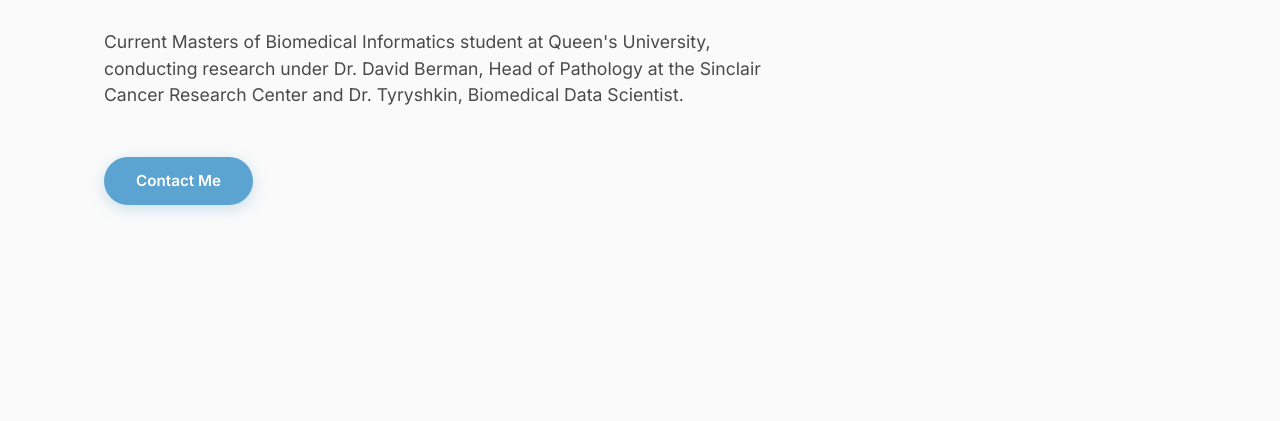
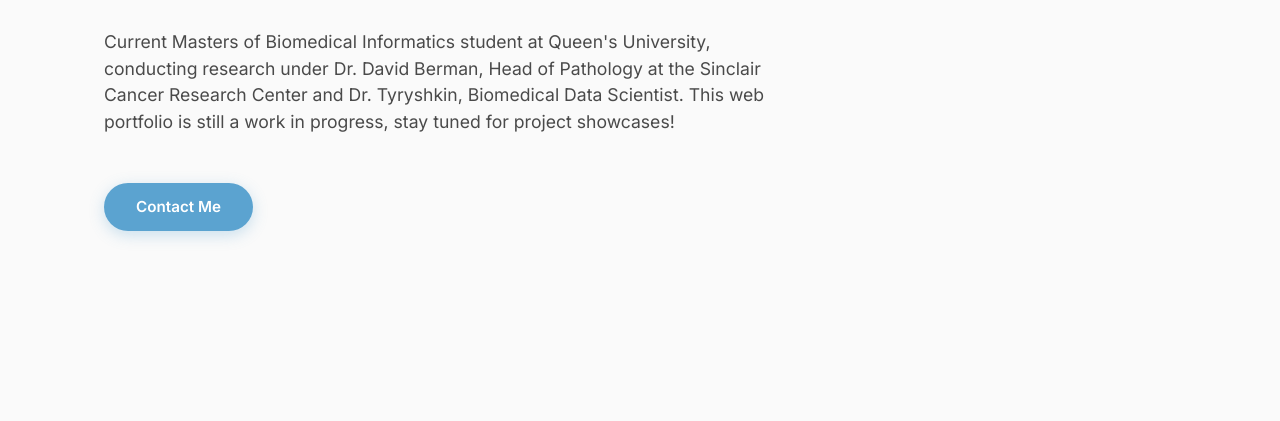
Before and after one commit to ryancytso/ryancytso.github.io, a plain HTML site: page index.html in a window 1280 px wide. Shown: the part 321-742 px from the top of the page. Drawn offline with Linux system fonts and the light colour scheme.

Commit message:
add disclaimer - work in progress

```diff
--- a/index.html
+++ b/index.html
@@ -934,7 +934,7 @@
         <p class="subtitle">Biomedical Data Scientist</p>
         <p class="description">
             Current Masters of Biomedical Informatics student at Queen's University, conducting research under Dr. David Berman, Head of Pathology at the Sinclair Cancer Research Center and Dr. Tyryshkin, Biomedical Data Scientist.
-
+            This web portfolio is still a work in progress, stay tuned for project showcases!
         </p>
         <a href="/cdn-cgi/l/email-protection#6b19120a0508121f18042b0c060a020745080406" class="cta-button">Contact Me</a>
     </section>
```
